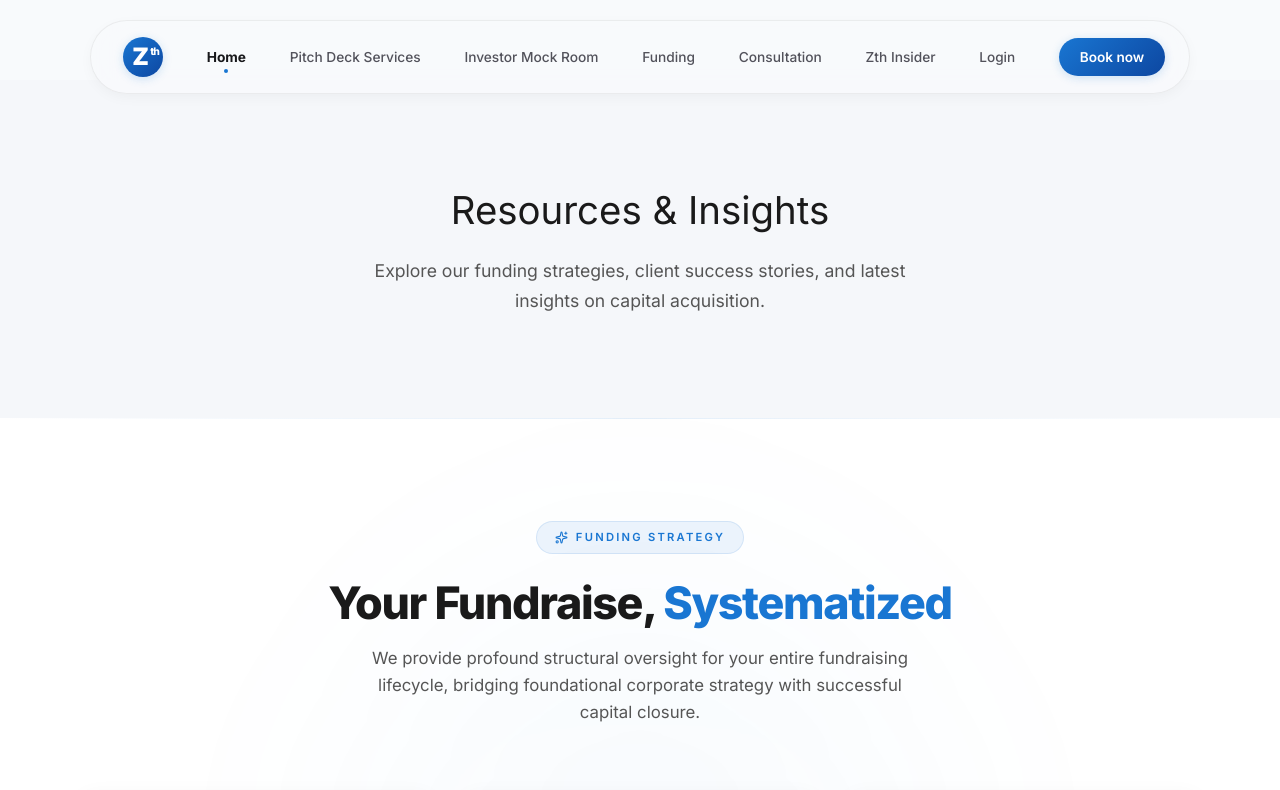
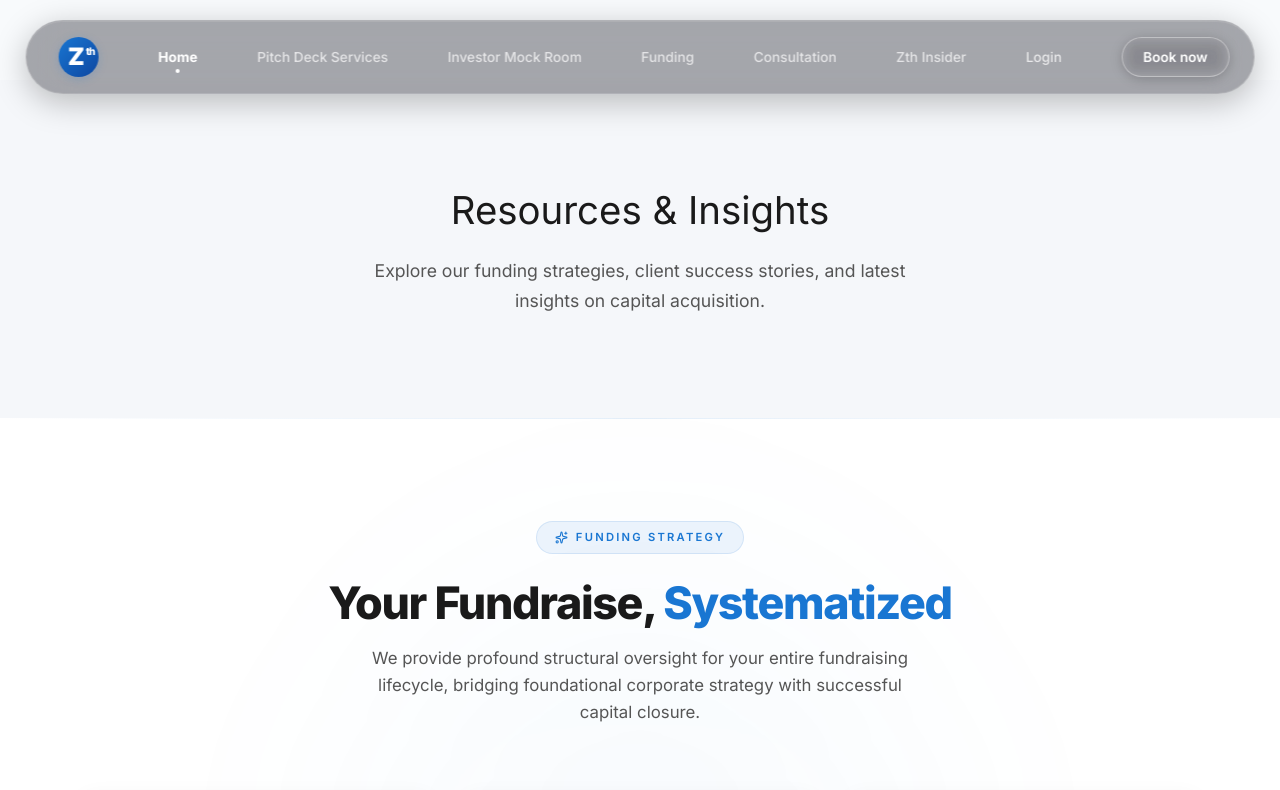
Before and after one commit to rohanshekokar7/ZTH-Website-by-Kgpian, a Next.js app: page /resources in a window 1280 px wide. Shown: the top 790 px of the page. Built offline with nearby package versions, Linux system fonts and the light colour scheme.

Commit message:
Changed Background

```diff
--- a/components/Header.tsx
+++ b/components/Header.tsx
@@ -72,22 +72,26 @@ export default function Header({ onBookNow }: { onBookNow: () => void }) {
           top: "1.25rem",
           left: "50%",
           transform: `translateX(-50%) translateY(${isHidden ? "-150%" : "0"})`,
-          width: "93.5vw",
-          maxWidth: "1100px",
-          background: scrolled ? "rgba(248, 250, 252, 0.92)" : "rgba(248, 250, 252, 0.85)",
-          border: "1px solid rgba(0,0,0,0.06)",
+          width: "96vw",
+          maxWidth: "1380px",
+          background: scrolled
+            ? "rgba(255, 255, 255, 0.92)"
+            : "rgba(10, 10, 20, 0.35)",
+          border: scrolled
+            ? "1px solid rgba(0,0,0,0.07)"
+            : "1px solid rgba(255,255,255,0.14)",
           borderRadius: "9999px",
           padding: "1rem 1.5rem 1rem 2rem",
           boxShadow: scrolled
-            ? "0 10px 40px -8px rgba(0,0,0,0.08), 0 4px 12px -4px rgba(0,0,0,0.03)"
-            : "0 4px 15px -3px rgba(0,0,0,0.05)",
-          backdropFilter: "blur(20px)",
-          WebkitBackdropFilter: "blur(20px)",
+            ? "0 10px 40px -8px rgba(0,0,0,0.10), 0 4px 12px -4px rgba(0,0,0,0.04)"
+            : "0 8px 32px rgba(0,0,0,0.25), inset 0 1px 0 rgba(255,255,255,0.1)",
+          backdropFilter: "blur(24px)",
+          WebkitBackdropFilter: "blur(24px)",
           zIndex: 100,
           display: "flex",
           alignItems: "center",
           justifyContent: "space-between",
-          transition: "all 0.4s cubic-bezier(0.4, 0, 0.2, 1)",
+          transition: "all 0.45s cubic-bezier(0.4, 0, 0.2, 1)",
           fontFamily: "'Inter', sans-serif",
         }}
       >
@@ -115,22 +119,31 @@ export default function Header({ onBookNow }: { onBookNow: () => void }) {
             onClick={() => handleNavClick(link.href, link.label)}
             style={{
               background: "none", border: "none", cursor: "pointer",
-              color: activeLink === link.label ? "var(--zth-text)" : "var(--zth-muted)",
+              color: scrolled
+                ? (activeLink === link.label ? "#1A1A1A" : "#666666")
+                : (activeLink === link.label ? "#ffffff" : "rgba(255,255,255,0.7)"),
               fontSize: "0.8585rem",
               fontWeight: activeLink === link.label ? 700 : 500,
               padding: "0.25rem 0",
               position: "relative",
-              transition: "color 0.2s ease",
+              transition: "color 0.3s ease",
               fontFamily: "'Inter', sans-serif",
             }}
-            onMouseEnter={(e) => { if (activeLink !== link.label) e.currentTarget.style.color = "var(--zth-text)"; }}
-            onMouseLeave={(e) => { if (activeLink !== link.label) e.currentTarget.style.color = "var(--zth-muted)"; }}
+            onMouseEnter={(e) => {
+              if (activeLink !== link.label)
+                e.currentTarget.style.color = scrolled ? "#1A1A1A" : "#ffffff";
+            }}
+            onMouseLeave={(e) => {
+              if (activeLink !== link.label)
+                e.currentTarget.style.color = scrolled ? "#666666" : "rgba(255,255,255,0.7)";
+            }}
           >
             {link.label}
             {activeLink === link.label && (
               <span style={{
                 position: "absolute", bottom: "-2px", left: "50%", transform: "translateX(-50%)",
-                width: "4px", height: "4px", borderRadius: "50%", background: "var(--zth-accent)",
+                width: "4px", height: "4px", borderRadius: "50%",
+                background: scrolled ? "#1976D2" : "#ffffff",
               }} />
             )}
           </button>
@@ -141,11 +154,13 @@ export default function Header({ onBookNow }: { onBookNow: () => void }) {
           href="/login"
           className="mobile-hide"
           style={{
-            textDecoration: "none", color: "var(--zth-muted)", fontSize: "0.85rem",
-            fontWeight: 500, cursor: "pointer", transition: "color 0.2s",
+            textDecoration: "none",
+            color: scrolled ? "#666666" : "rgba(255,255,255,0.75)",
+            fontSize: "0.85rem",
+            fontWeight: 500, cursor: "pointer", transition: "color 0.3s",
           }}
-          onMouseEnter={(e) => (e.currentTarget.style.color = "var(--zth-text)")}
-          onMouseLeave={(e) => (e.currentTarget.style.color = "var(--zth-muted)")}
+          onMouseEnter={(e) => (e.currentTarget.style.color = scrolled ? "#1A1A1A" : "#ffffff")}
+          onMouseLeave={(e) => (e.currentTarget.style.color = scrolled ? "#666666" : "rgba(255,255,255,0.75)")}
         >
           Login
         </Link>
@@ -153,15 +168,28 @@ export default function Header({ onBookNow }: { onBookNow: () => void }) {
           onClick={onBookNow}
           className="mobile-hide"
           style={{
-            background: "linear-gradient(135deg, #1976D2, #0D47A1)",
-            color: "#ffffff", border: "none", borderRadius: "9999px",
+            background: scrolled
+              ? "linear-gradient(135deg, #1976D2, #0D47A1)"
+              : "rgba(255,255,255,0.18)",
+            color: "#ffffff",
+            border: scrolled ? "none" : "1px solid rgba(255,255,255,0.35)",
+            borderRadius: "9999px",
             padding: "0.55rem 1.3rem", fontSize: "0.85rem", fontWeight: 600,
-            cursor: "pointer", transition: "all 0.3s ease",
-            boxShadow: "0 2px 10px rgba(25,118,210,0.2)",
+            cursor: "pointer", transition: "all 0.35s ease",
+            boxShadow: scrolled ? "0 2px 10px rgba(25,118,210,0.2)" : "0 2px 12px rgba(0,0,0,0.2)",
+            backdropFilter: scrolled ? "none" : "blur(8px)",
             fontFamily: "'Inter', sans-serif",
           }}
-          onMouseOver={(e) => { e.currentTarget.style.boxShadow = "0 6px 20px rgba(25,118,210,0.3)"; e.currentTarget.style.transform = "translateY(-1px)"; }}
-          onMouseOut={(e) => { e.currentTarget.style.boxShadow = "0 2px 10px rgba(25,118,210,0.2)"; e.currentTarget.style.transform = "translateY(0)"; }}
+          onMouseOver={(e) => {
+            e.currentTarget.style.boxShadow = scrolled ? "0 6px 20px rgba(25,118,210,0.35)" : "0 6px 20px rgba(0,0,0,0.3)";
+            e.currentTarget.style.transform = "translateY(-1px)";
+            if (!scrolled) e.currentTarget.style.background = "rgba(255,255,255,0.28)";
+          }}
+          onMouseOut={(e) => {
+            e.currentTarget.style.boxShadow = scrolled ? "0 2px 10px rgba(25,118,210,0.2)" : "0 2px 12px rgba(0,0,0,0.2)";
+            e.currentTarget.style.transform = "translateY(0)";
+            if (!scrolled) e.currentTarget.style.background = "rgba(255,255,255,0.18)";
+          }}
         >
           Book now
         </button>
@@ -170,7 +198,9 @@ export default function Header({ onBookNow }: { onBookNow: () => void }) {
           onClick={() => setMenuOpen(!menuOpen)}
           style={{
             background: "none", border: "none", cursor: "pointer",
-            color: "#333333", display: "none", padding: "0.5rem",
+            color: scrolled ? "#333333" : "#ffffff",
+            display: "none", padding: "0.5rem",
+            transition: "color 0.3s ease",
           }}
           className="mobile-menu-btn"
         >
@@ -182,8 +212,8 @@ export default function Header({ onBookNow }: { onBookNow: () => void }) {
       <div
         style={{
           position: "fixed", inset: 0, zIndex: 99,
-          background: "rgba(255,255,255,0.98)",
-          backdropFilter: "blur(20px)",
+          background: "rgba(8, 8, 18, 0.97)",
+          backdropFilter: "blur(24px)",
           display: "flex", flexDirection: "column",
           alignItems: "center", justifyContent: "center", gap: "1.75rem",
           transform: menuOpen ? "translateX(0)" : "translateX(100%)",
@@ -194,7 +224,7 @@ export default function Header({ onBookNow }: { onBookNow: () => void }) {
           onClick={() => setMenuOpen(false)}
           style={{
             position: "absolute", top: "1.5rem", right: "1.5rem",
-            background: "none", border: "none", cursor: "pointer", color: "#1f2937",
+            background: "none", border: "none", cursor: "pointer", color: "rgba(255,255,255,0.8)",
           }}
         >
           <X size={28} />
@@ -207,7 +237,7 @@ export default function Header({ onBookNow }: { onBookNow: () => void }) {
               background: "none", border: "none", cursor: "pointer",
               fontFamily: "'Inter', sans-serif", fontSize: "1.5rem",
               fontWeight: activeLink === link.label ? 800 : 500,
-              color: activeLink === link.label ? "#1A1A1A" : "#555555",
+              color: activeLink === link.label ? "#ffffff" : "rgba(255,255,255,0.55)",
               letterSpacing: "-0.02em",
               transform: menuOpen ? "translateX(0)" : "translateX(40px)",
               opacity: menuOpen ? 1 : 0,
@@ -222,7 +252,7 @@ export default function Header({ onBookNow }: { onBookNow: () => void }) {
           onClick={() => setMenuOpen(false)}
           style={{
             fontFamily: "'Inter', sans-serif", fontSize: "1.5rem", fontWeight: 700,
-            color: "#1976D2", textDecoration: "none", letterSpacing: "-0.02em",
+            color: "#90CAF9", textDecoration: "none", letterSpacing: "-0.02em",
             opacity: menuOpen ? 1 : 0, transform: menuOpen ? "translateX(0)" : "translateX(40px)",
             transition: `all 0.4s ease 0.35s`, marginTop: "0.5rem",
           }}
```
Also changed, not shown: components/HeroSection.tsx (+17 -13 lines), 1 other file (tests, documents, lock files or other folders).
